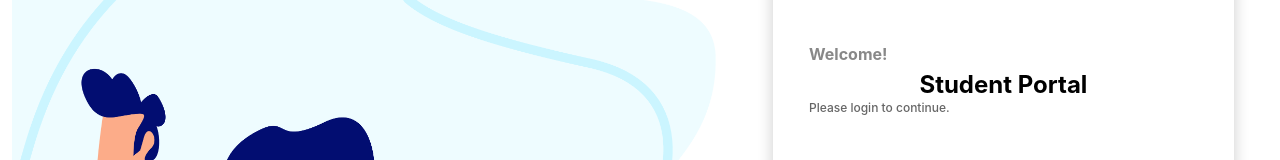
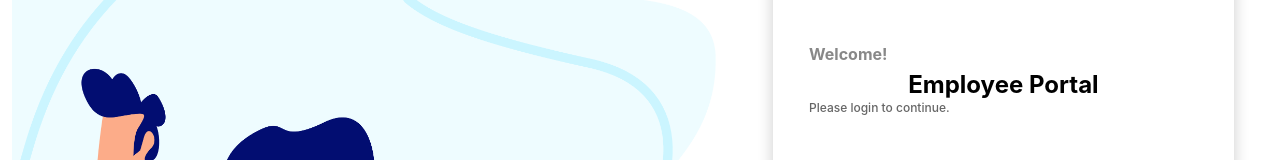
Before and after one commit to mevingmonson/student-portal, a React (Create React App) app: page /login in a window 1280 px wide. Shown: the part 172-332 px from the top of the page. Built offline with nearby package versions, Linux system fonts and the light colour scheme; no server answers; what @mui/x-data-grid-generator would draw is missing.

Commit message:
image url updated

```diff
--- a/public/index.html
+++ b/public/index.html
@@ -24,7 +24,7 @@
       work correctly both with client-side routing and a non-root public URL.
       Learn how to configure a non-root public URL by running `npm run build`.
     -->
-    <title>Student App</title>
+    <title>Employee Portal</title>
   </head>
   <body>
     <noscript>You need to enable JavaScript to run this app.</noscript>
--- a/src/components/AdminHeader/index.jsx
+++ b/src/components/AdminHeader/index.jsx
@@ -1,12 +1,9 @@
-import React, {  useState } from "react";
+import React, { useState } from "react";
 import { NavLink, useLocation } from "react-router-dom";
 import styles from "./index.module.scss";
 // import { withRouter } from "react-router";
 
-
- const AdminHeader= ({ history }) => {
-
-
+const AdminHeader = ({ history }) => {
   const [isDropdownOpen, setDropdownOpen] = useState(false);
   const location = useLocation();
   let isActive = false;
@@ -14,9 +11,7 @@ import styles from "./index.module.scss";
     isActive = true;
   }
 
-  const logOutHandler = () => {
-
-  };
+  const logOutHandler = () => {};
 
   const gotoDashBoard = () => {
     history.push("/dashboard");
@@ -37,7 +32,7 @@ import styles from "./index.module.scss";
           /> */}
           <p></p>
           <div className={styles.profileContainer}>
-            <div className={styles.profileName}>Mevin G Monson</div>
+            <div className={styles.profileName}>John Mike</div>
             <div
               role="button"
               tabIndex="0"
@@ -98,7 +93,7 @@ import styles from "./index.module.scss";
               className={`${styles.link} ${isActive ? styles.activeLink : ""}`}
               to="/dashboard"
             >
-                   Student Portal
+              Employee Portal
             </NavLink>
 
             {/* <NavLink
@@ -108,7 +103,6 @@ import styles from "./index.module.scss";
             >
 
             </NavLink> */}
-
           </div>
         </div>
       </div>
@@ -116,4 +110,4 @@ import styles from "./index.module.scss";
   );
 };
 
-export default AdminHeader
+export default AdminHeader;
--- a/src/pages/Dashboard/StudentManagementPopup/index.jsx
+++ b/src/pages/Dashboard/StudentManagementPopup/index.jsx
@@ -7,6 +7,7 @@ import { cloneDeep, findIndex } from "lodash";
 import showAlert from "../../../utils/showAlert";
 import appServices from "../../../api/appServices";
 import FileInput from "../../../components/FileInput";
+import { getImageUrl } from "../../../utils/helper";
 
 function StudentManagementPopup({
   setLoader,
@@ -28,6 +29,7 @@ function StudentManagementPopup({
     if (popUpData.isEditMode) {
       let formDetailsCopy = cloneDeep(formDetails);
       formDetailsCopy = popUpData.data;
+      formDetailsCopy.image_url = getImageUrl(popUpData.data.image_url);
       setFormDetails(formDetailsCopy);
     }
   }, []);
@@ -54,7 +56,7 @@ function StudentManagementPopup({
 
       getStudentList();
       closePopup();
-      showAlert("New student enrolled", "success");
+      showAlert("New employee enrolled", "success");
     } catch (error) {
       setLoading(false);
       return error;
@@ -91,11 +93,11 @@ function StudentManagementPopup({
       <div className="popup-overlay" />
       <div className="popup-wrapper">
         <div className="popup-header">
-          <h1>{popUpData.isEditMode ? "Edit Student" : "New Student"}</h1>
+          <h1>{popUpData.isEditMode ? "Edit Employee" : "New Employee"}</h1>
           <p>
             {popUpData.isEditMode
-              ? "Use this page to update student information."
-              : "Use this page to register a new student."}
+              ? "Use this page to update employee information."
+              : "Use this page to register a new employee."}
           </p>
         </div>
         <form onSubmit={submitHandler}>
@@ -135,7 +137,7 @@ function StudentManagementPopup({
                 {isLoading
                   ? "Saving..."
                   : (popUpData.isEditMode && "Save Changes") ||
-                    "Enrol New Student"}
+                    "Enrol New Employee"}
               </button>
             </div>
           </div>
--- a/src/pages/Dashboard/StudentManagementTable/index.jsx
+++ b/src/pages/Dashboard/StudentManagementTable/index.jsx
@@ -8,6 +8,7 @@ import DeleteOutlineOutlinedIcon from "@mui/icons-material/DeleteOutlineOutlined
 // import userServices from "../../../api/userServices";
 import "./style.scss";
 import { cloneDeep, findIndex } from "lodash";
+import { getImageUrl } from "../../../utils/helper";
 // import TableSkeleton from "../../../components/Skeletons/TableSkeleton";
 // import showAlert from "../../../utils/showAlert";
 // import helper from "../../../utils/helper";
@@ -66,7 +67,9 @@ function StudentManagementTable({
             <div className="profile-pic">
               <img
                 src={`${
-                  item.image_url ? item.image_url : "/assets/avatar.png"
+                  item.image_url
+                    ? getImageUrl(item.image_url)
+                    : "/assets/avatar.png"
                 }`}
                 alt="profile-pic"
               />
--- a/src/pages/Login/index.js
+++ b/src/pages/Login/index.js
@@ -84,7 +84,7 @@ export default function Login({ history }) {
             })}
           >
             <h4 className={styles.formSubtitle}>Welcome!</h4>
-            <h2 className={styles.formTitle}>Student Portal</h2>
+            <h2 className={styles.formTitle}>Employee Portal</h2>
             <p className={styles.formDescription}>Please login to continue.</p>
 
             <FormInput
--- a/src/pages/Student.js
+++ b/src/pages/Student.js
@@ -8,7 +8,7 @@ import {
 export default function BasicEditingGrid() {
   return (
     <div className="student-portal">
-      <h2>Student Portal</h2>
+      <h2>Employee Portal</h2>
       <div style={{ height: 300, width: "100%" }}>
         <DataGrid
           rows={rows}
--- /dev/null
+++ b/src/utils/helper.js
@@ -0,0 +1,9 @@
+const getImageUrl = (blobUrl) => {
+  let cdnUrl = "https://imgendpoint.azureedge.net/student-images";
+  let subStr = blobUrl.split("student-images")[1];
+  let imageUrl = cdnUrl + subStr;
+
+  return imageUrl;
+};
+
+export { getImageUrl };
```
